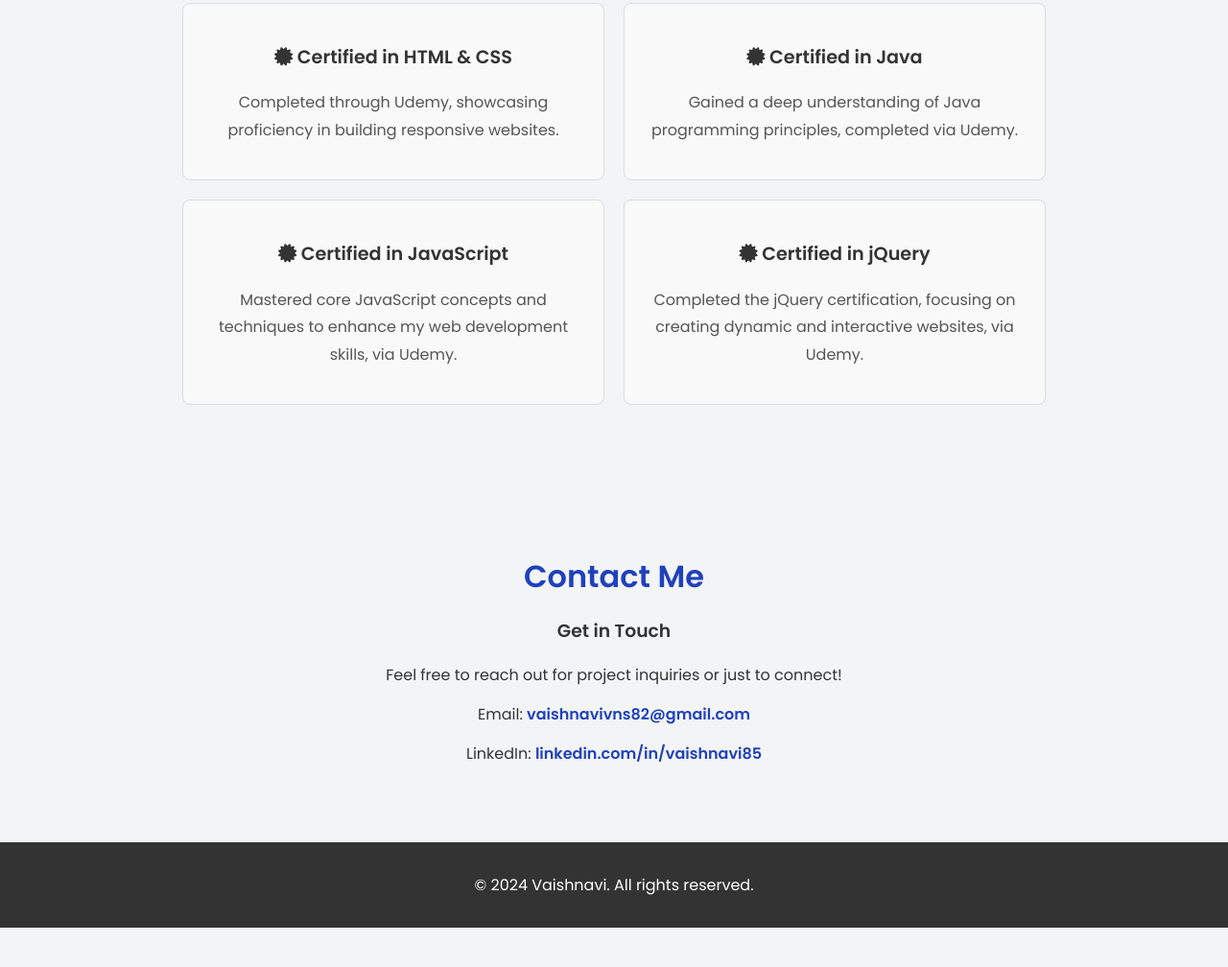
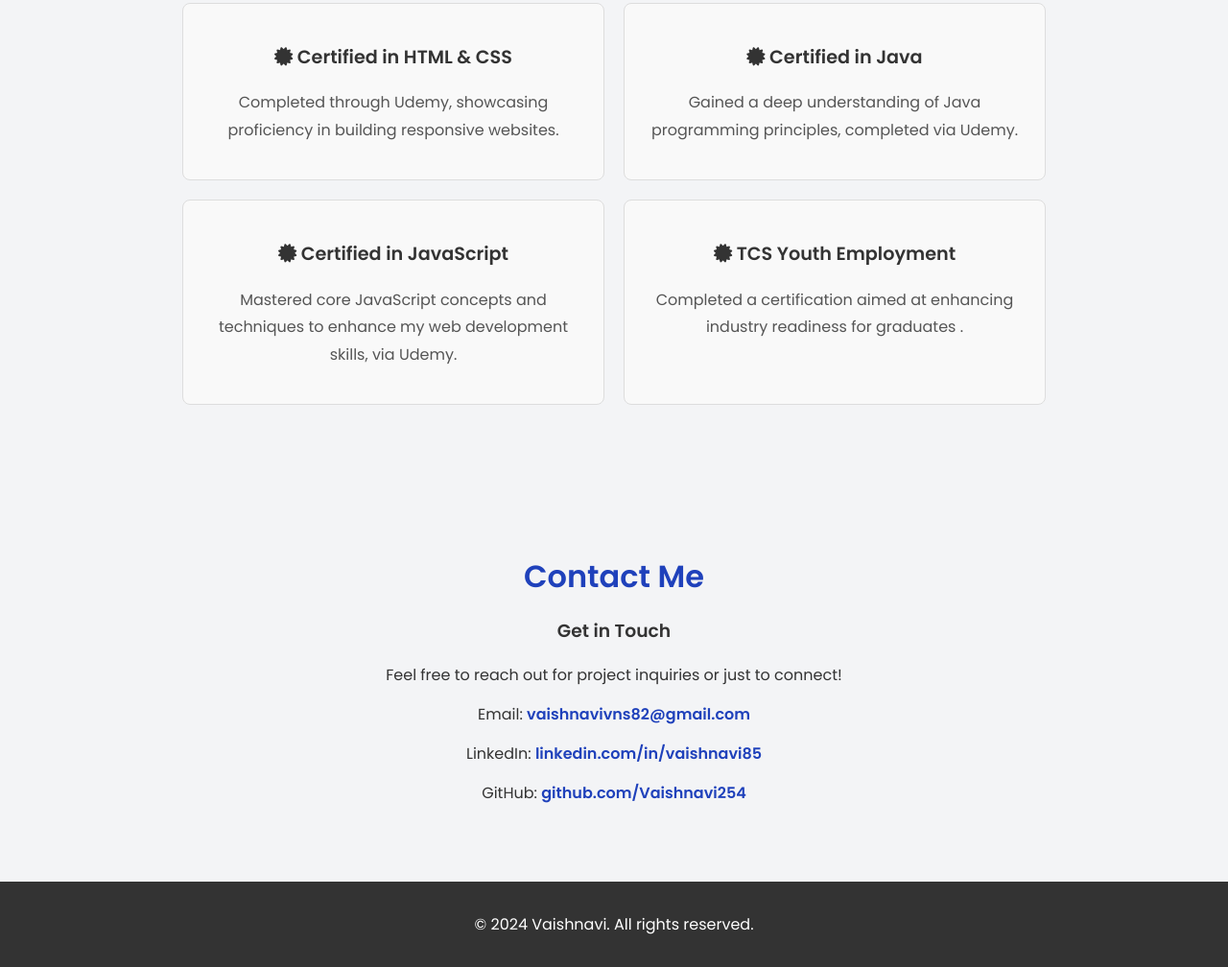
Before and after one commit to Vaishnavi254/myportfolio, a plain HTML site: page index.html in a window 1280 px wide. Shown: the part 3227-4235 px from the top of the page at 96% size. Before the commit the page ends 4194 px from the top, so only its background shows below. Drawn offline with nearby package versions, Linux system fonts and the light colour scheme.

Commit message:
Added new information of certificate

```diff
--- a/index.html
+++ b/index.html
@@ -45,7 +45,7 @@
         <div class="section-content">
             <ul>
                 <li>Front-End: HTML, CSS, JavaScript, jQuery, Bootstrap</li>
-                <li>Back-End: Node.js, PHP, MySQL</li>
+                <li>Back-End: PHP, MySQL</li>
                 <li>Mobile Development: Flutter</li>
                 <li>Languages: Java, C, C++</li>
                 <li>Other: Git, Agile Methodologies</li>
@@ -97,8 +97,8 @@
                 <p>Mastered core JavaScript concepts and techniques to enhance my web development skills, via Udemy.</p>
             </div>
             <div class="achievement">
-                <h3><i class="fas fa-certificate"></i> Certified in jQuery</h3>
-                <p>Completed the jQuery certification, focusing on creating dynamic and interactive websites, via Udemy.</p>
+                <h3><i class="fas fa-certificate"></i> TCS Youth Employment </h3>
+                <p>Completed a certification aimed at enhancing industry readiness for graduates .</p>
             </div>
         </div>
     </section>
@@ -111,6 +111,7 @@
                 <p>Feel free to reach out for project inquiries or just to connect!</p>
                 <p>Email: <a href="mailto:vaishnavivns82@gmail.com">vaishnavivns82@gmail.com</a></p>
                 <p>LinkedIn: <a href="https://www.linkedin.com/in/vaishnavi85" target="_blank">linkedin.com/in/vaishnavi85</a></p>
+                <p>GitHub: <a href="https://github.com/Vaishnavi254" target="_blank">github.com/Vaishnavi254</a></p>
             </div>
         </div>
     </section>
```
